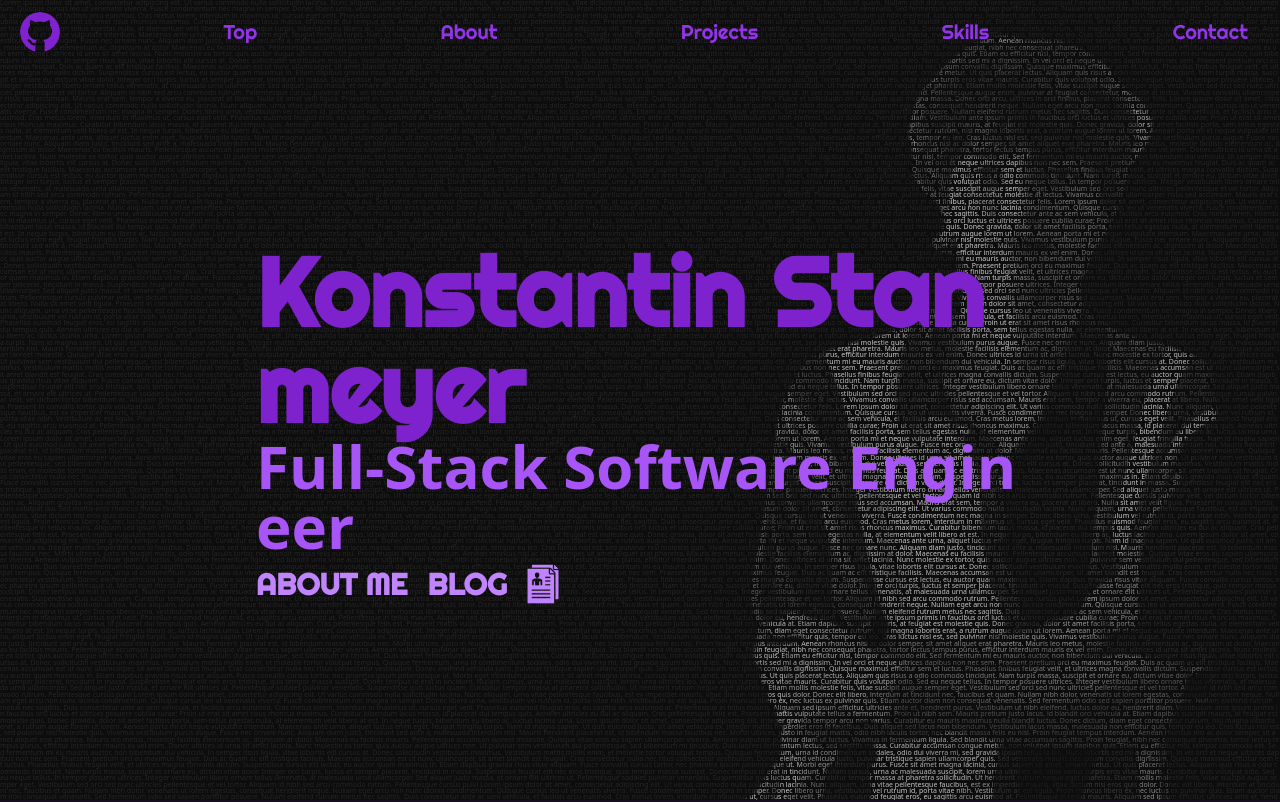
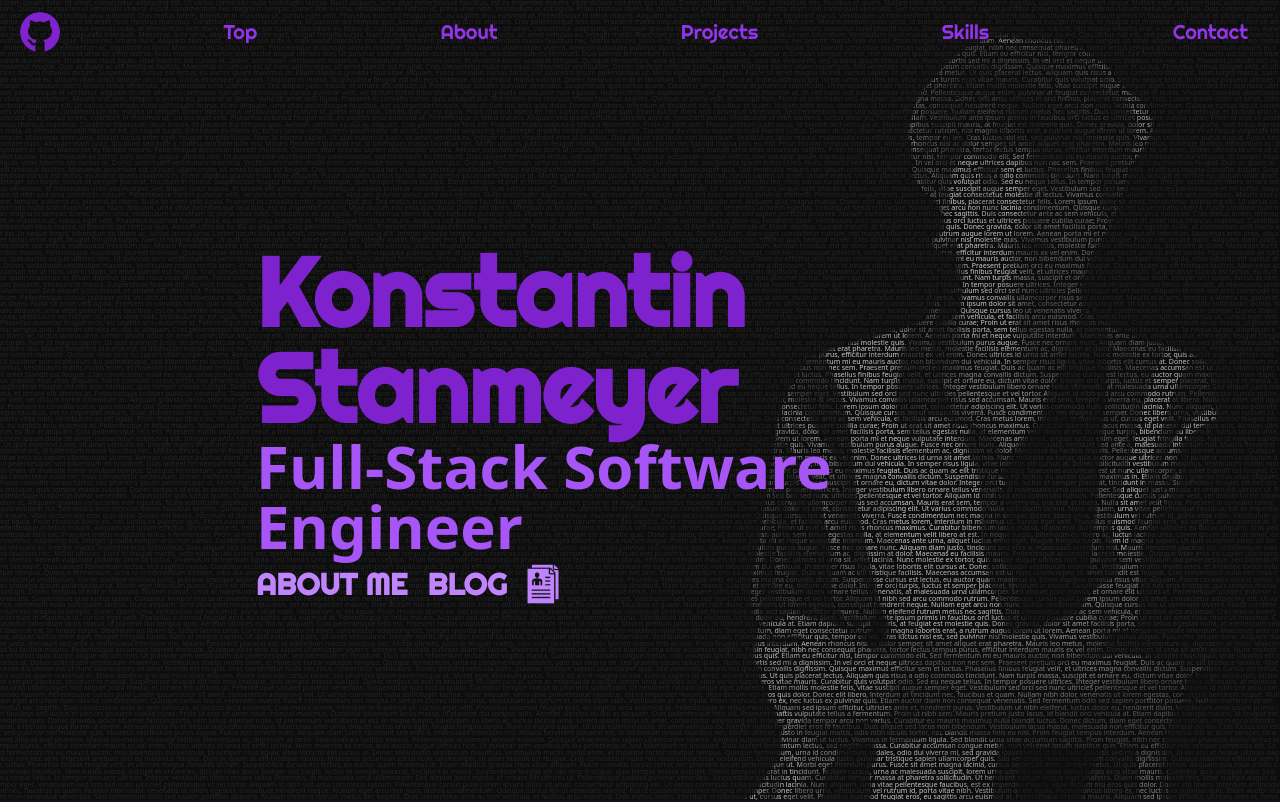
Before and after one commit to konstantinstanmeyer/personal-website, a Next.js app: page / in a window 1280 px wide. Shown: the top 802 px of the page. Built offline with nearby package versions, Linux system fonts and the light colour scheme; a web font is replaced by a local one.

Commit message:
name word-break fix

```diff
--- a/app/page.jsx
+++ b/app/page.jsx
@@ -14,8 +14,8 @@ export default function HomePage(){
       </div>
       <div className="w-4/5 sm:w-3/5 mx-auto flex flex-row select-none relative duration-500 transform transition-all translate-y-12 ease-out">
         <div className="transition-opacity ease-in duration-700 h-screen flex flex-col justify-center">
-          <h1 className="text-6xl sm:text-8xl font-bold text-purple-700 bebas break-all -mt-12">Konstantin Stanmeyer</h1>
-          <h4 className="text-4xl sm:text-6xl text-purple-500 break-all font-bold">Full-Stack Software Engineer</h4>
+          <h1 className="text-6xl sm:text-8xl font-bold text-purple-700 bebas break-word -mt-12">Konstantin Stanmeyer</h1>
+          <h4 className="text-4xl sm:text-6xl text-purple-500 break-word font-bold">Full-Stack Software Engineer</h4>
           <div className="flex flex-row items-center font-bold text-gray-400 mt-2">
             <a className="text-purple-400 hover:underline bebas sm:text-3xl text-xl rounded-md mr-5" href="#two">ABOUT ME</a>
             <a target="_blank" className="text-purple-400 hover:underline bebas sm:text-3xl text-xl rounded-md mr-4" href="https://dev.to/konstantinstanmeyer">BLOG</a>
```
